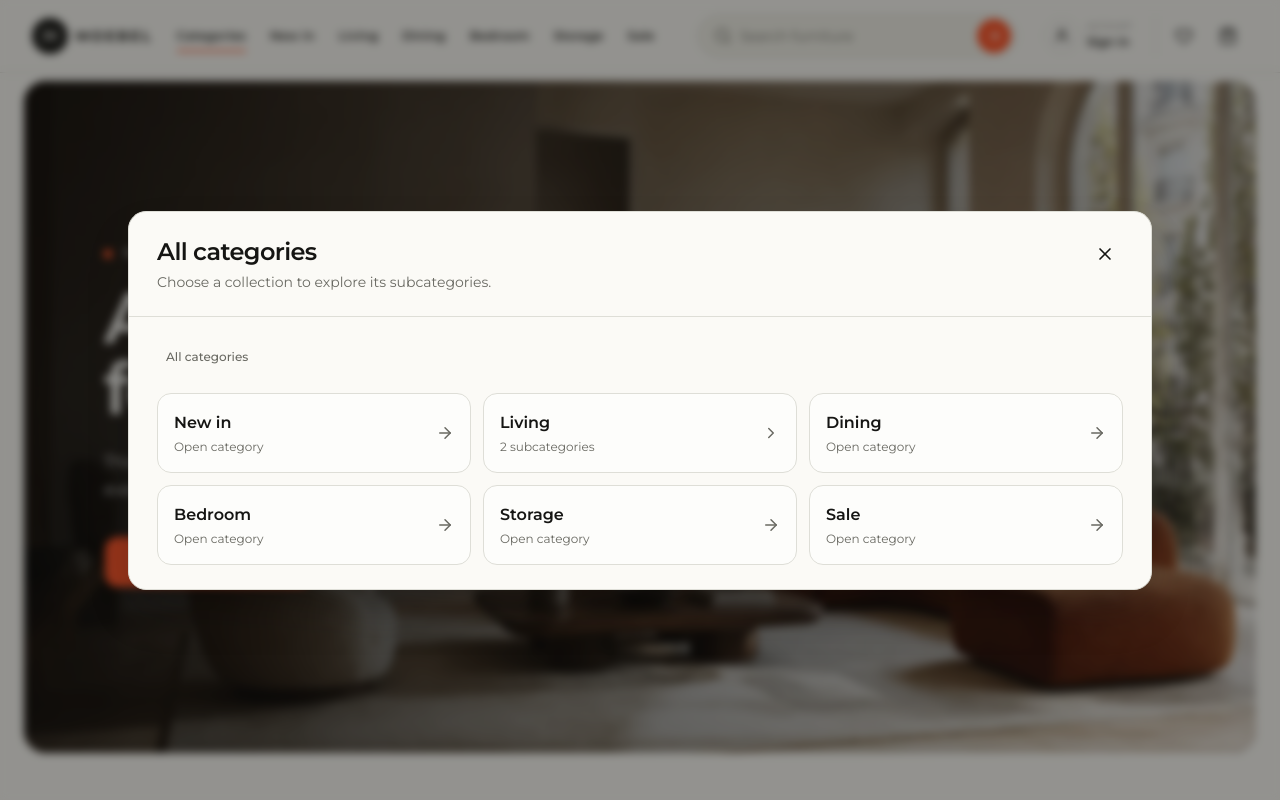
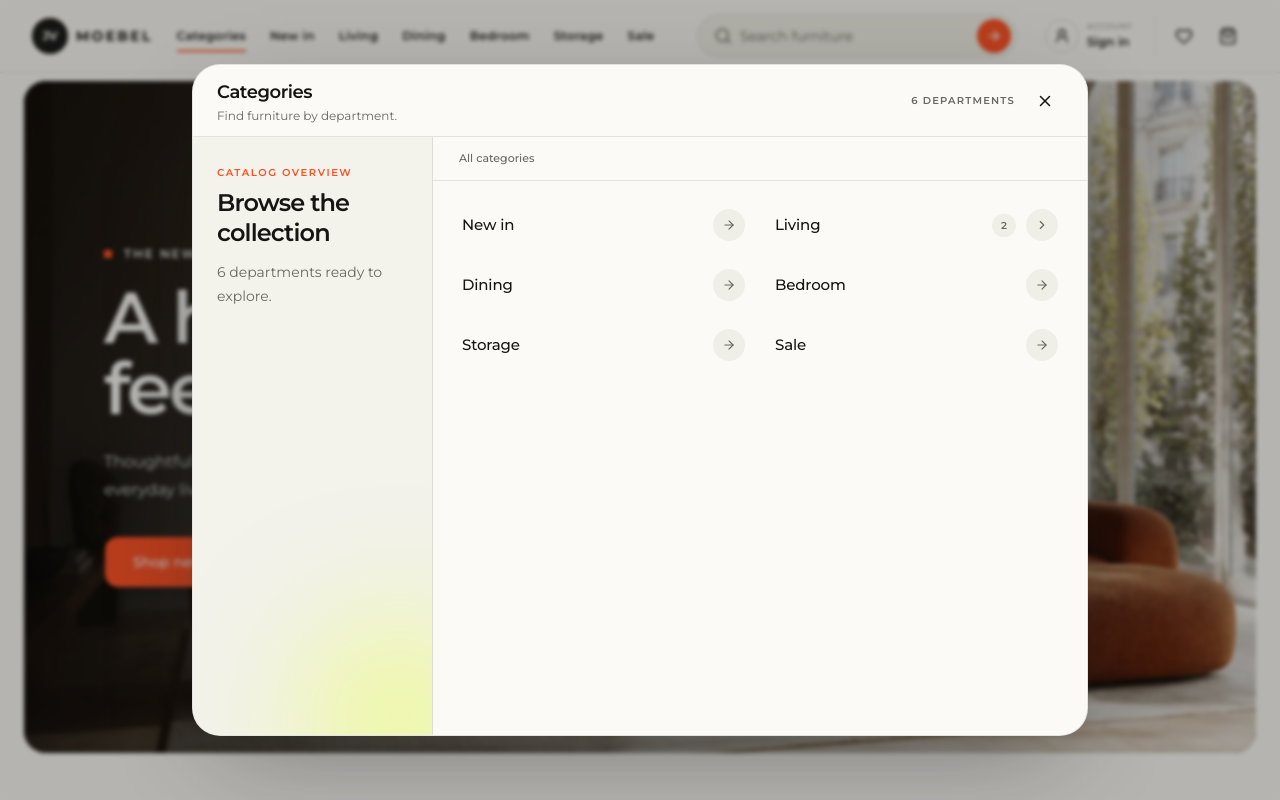
Before and after one commit to AutomatonSoft/jvmoebel-shopware-front, a Next.js app: page / in a window 1280 px wide. Both pictures are taken after a click on the button "Categories". Shown: the top 800 px of the page. Built offline with nearby package versions, Linux system fonts and the light colour scheme.

Commit message:
feat(header): redesign categories modal

```diff
--- a/src/features/storefront-shell/components/category-menu.tsx
+++ b/src/features/storefront-shell/components/category-menu.tsx
@@ -1,10 +1,17 @@
 "use client";
 
 import { Dialog } from "@base-ui/react/dialog";
-import { ArrowRight, ChevronLeft, ChevronRight, Menu, X } from "lucide-react";
-import { useState } from "react";
+import {
+  ArrowRight,
+  ChevronLeft,
+  ChevronRight,
+  LoaderCircle,
+  Menu,
+  X,
+} from "lucide-react";
 
 import { Button } from "@/components/ui/button";
+import { useCategoryMenu } from "@/features/storefront-shell/hooks/use-category-menu";
 import type {
   MainNavigation,
   StoreNavigationItem,
@@ -18,48 +25,77 @@ function getChildrenLabel(count: number) {
   return `${count} ${count === 1 ? "subcategory" : "subcategories"}`;
 }
 
-function CategoryItemContent({ item }: { item: StoreNavigationItem }) {
-  const hasChildren = item.children.length > 0;
+function getChildCount(item: StoreNavigationItem) {
+  return Math.max(item.childCount ?? 0, item.children.length);
+}
+
+function CategoryItemContent({
+  item,
+  loading,
+}: {
+  item: StoreNavigationItem;
+  loading: boolean;
+}) {
+  const childCount = getChildCount(item);
+  const hasChildren = childCount > 0;
 
   return (
     <>
       <span className="min-w-0 text-left">
-        <span className="block font-semibold wrap-break-word">
+        <span className="block text-sm font-medium tracking-[-0.01em] wrap-break-word sm:text-[0.9375rem]">
           {item.label}
         </span>
-        <span className="mt-1 block text-xs font-normal text-muted-foreground">
-          {hasChildren
-            ? getChildrenLabel(item.children.length)
-            : "Open category"}
+      </span>
+
+      <span className="flex shrink-0 items-center gap-2.5">
+        {loading ? (
+          <span className="text-[0.6875rem] text-muted-foreground">
+            Loading
+          </span>
+        ) : (
+          hasChildren && (
+            <span className="min-w-6 rounded-full bg-secondary px-2 py-1 text-center text-[0.625rem] font-semibold tabular-nums text-muted-foreground">
+              {childCount}
+            </span>
+          )
+        )}
+
+        <span className="grid size-8 place-items-center rounded-full bg-secondary text-muted-foreground transition-[background,color,transform] group-hover/category-item:bg-primary group-hover/category-item:text-primary-foreground group-hover/category-item:translate-x-0.5">
+          {loading ? (
+            <LoaderCircle className="size-3.5 animate-spin" />
+          ) : hasChildren ? (
+            <ChevronRight className="size-3.5" />
+          ) : (
+            <ArrowRight className="size-3.5" />
+          )}
         </span>
       </span>
-      {hasChildren ? (
-        <ChevronRight className="size-4.5 shrink-0 text-muted-foreground transition-transform group-hover/category-item:translate-x-0.5 group-hover/category-item:text-primary" />
-      ) : (
-        <ArrowRight className="size-4.5 shrink-0 text-muted-foreground transition-transform group-hover/category-item:translate-x-0.5 group-hover/category-item:text-primary" />
-      )}
     </>
   );
 }
 
 function CategoryItem({
   item,
+  loading,
   onSelect,
 }: {
   item: StoreNavigationItem;
-  onSelect: (item: StoreNavigationItem) => void;
+  loading: boolean;
+  onSelect: (item: StoreNavigationItem) => Promise<void>;
 }) {
   const className =
-    "group/category-item flex min-h-20 w-full items-center justify-between gap-4 rounded-xl border bg-card/60 px-4 py-3 text-foreground transition-[background,border-color,box-shadow,transform] hover:border-primary/35 hover:bg-primary/5 hover:shadow-sm focus-visible:ring-2 focus-visible:ring-primary focus-visible:ring-offset-2 motion-safe:active:scale-[.99]";
+    "group/category-item flex min-h-14 w-full items-center justify-between gap-4 rounded-xl border border-transparent px-3 py-2.5 text-foreground transition-[background,border-color,box-shadow,transform] hover:border-border hover:bg-card hover:shadow-sm focus-visible:ring-2 focus-visible:ring-primary focus-visible:ring-offset-2 disabled:cursor-wait motion-safe:active:scale-[.99]";
 
-  if (item.children.length > 0) {
+  if (getChildCount(item) > 0) {
     return (
       <button
+        aria-busy={loading || undefined}
         className={className}
-        onClick={() => onSelect(item)}
+        disabled={loading}
+        onClick={() => void onSelect(item)}
         type="button"
       >
-        <CategoryItemContent item={item} />
+        <CategoryItemContent item={item} loading={loading} />
       </button>
     );
   }
@@ -70,36 +106,26 @@ function CategoryItem({
       nativeButton={false}
       render={<a href={item.href} />}
     >
-      <CategoryItemContent item={item} />
+      <CategoryItemContent item={item} loading={false} />
     </Dialog.Close>
   );
 }
 
 export function CategoryMenu({ navigation }: CategoryMenuProps) {
-  const [categoryPath, setCategoryPath] = useState<StoreNavigationItem[]>([]);
-  const currentCategory = categoryPath.at(-1);
-  const currentItems = currentCategory?.children ?? navigation;
-
-  function openCategory(item: StoreNavigationItem) {
-    setCategoryPath((path) => [...path, item]);
-  }
-
-  function goBack() {
-    setCategoryPath((path) => path.slice(0, -1));
-  }
-
-  function goToPathDepth(depth: number) {
-    setCategoryPath((path) => path.slice(0, depth));
-  }
+  const {
+    categoryPath,
+    currentCategory,
+    currentItems,
+    goBack,
+    goToPathDepth,
+    handleOpenChange,
+    loadError,
+    loadingCategoryId,
+    openCategory,
+  } = useCategoryMenu(navigation);
 
   return (
-    <Dialog.Root
-      onOpenChange={(open) => {
-        if (open) {
-          setCategoryPath([]);
-        }
-      }}
-    >
+    <Dialog.Root onOpenChange={handleOpenChange}>
       <Dialog.Trigger
         aria-label="Open categories"
         className="relative flex h-18 shrink-0 cursor-pointer items-center gap-2 bg-transparent px-0 text-xs font-semibold tracking-wide transition-colors after:absolute after:inset-x-0 after:bottom-5 after:hidden after:h-0.5 after:bg-primary hover:text-primary focus-visible:ring-2 focus-visible:ring-primary focus-visible:ring-offset-4 focus-visible:outline-none lg:py-7 lg:after:block"
@@ -109,111 +135,142 @@ export function CategoryMenu({ navigation }: CategoryMenuProps) {
       </Dialog.Trigger>
 
       <Dialog.Portal>
-        <Dialog.Backdrop className="fixed inset-0 z-60 min-h-dvh bg-foreground/45 backdrop-blur-xs transition-opacity duration-200 data-ending-style:opacity-0 data-starting-style:opacity-0 supports-[-webkit-touch-callout:none]:absolute" />
-        <Dialog.Viewport className="fixed inset-0 z-70 flex min-h-dvh items-center justify-center overflow-y-auto p-3 sm:p-8">
-          <Dialog.Popup className="relative flex max-h-[calc(100dvh-1.5rem)] w-full max-w-5xl flex-col overflow-hidden rounded-2xl border bg-background shadow-2xl transition-[transform,opacity] duration-200 ease-out data-ending-style:scale-[.98] data-ending-style:opacity-0 data-starting-style:scale-[.98] data-starting-style:opacity-0 sm:max-h-[calc(100dvh-4rem)]">
-            <div className="flex shrink-0 items-start justify-between gap-4 border-b px-4 py-4 sm:px-7 sm:py-6">
-              <div className="flex min-w-0 items-start gap-2 sm:gap-3">
-                {currentCategory && (
-                  <Button
-                    aria-label="Back to previous categories"
-                    className="mt-0.5 rounded-full"
-                    onClick={goBack}
-                    size="icon-lg"
-                    type="button"
-                    variant="ghost"
-                  >
-                    <ChevronLeft className="size-5" />
-                  </Button>
-                )}
+        <Dialog.Backdrop className="fixed inset-0 z-60 min-h-dvh bg-foreground/30 backdrop-blur-[2px] transition-opacity duration-200 data-ending-style:opacity-0 data-starting-style:opacity-0 supports-[-webkit-touch-callout:none]:absolute" />
+        <Dialog.Viewport className="fixed inset-0 z-70 flex min-h-dvh items-center justify-center overflow-y-auto p-2 sm:p-6">
+          <Dialog.Popup className="relative flex h-[min(44rem,calc(100dvh-1rem))] w-full max-w-4xl flex-col overflow-hidden rounded-[1.5rem] border border-foreground/10 bg-background shadow-[0_32px_100px_-32px_rgba(21,21,19,0.45)] transition-[transform,opacity] duration-200 ease-out data-ending-style:translate-y-2 data-ending-style:scale-[.99] data-ending-style:opacity-0 data-starting-style:translate-y-2 data-starting-style:scale-[.99] data-starting-style:opacity-0 sm:h-[min(42rem,calc(100dvh-3rem))] sm:rounded-[1.75rem]">
+            <div className="flex min-h-18 shrink-0 items-center justify-between gap-4 border-b border-foreground/10 px-5 py-3 sm:px-6">
               <div className="min-w-0">
-                  <Dialog.Title className="truncate text-xl font-semibold tracking-tight sm:text-2xl">
-                    {currentCategory?.label ?? "All categories"}
+                <Dialog.Title className="text-lg font-semibold tracking-[-0.025em]">
+                  Categories
                 </Dialog.Title>
-                  <Dialog.Description className="mt-1 text-sm text-muted-foreground">
-                    {currentCategory
-                      ? getChildrenLabel(currentItems.length)
-                      : "Choose a collection to explore its subcategories."}
+                <Dialog.Description className="mt-0.5 truncate text-xs text-muted-foreground">
+                  Find furniture by department.
                 </Dialog.Description>
               </div>
-              </div>
 
+              <div className="flex shrink-0 items-center gap-3">
+                <span className="hidden text-[0.625rem] font-semibold tracking-[0.12em] text-muted-foreground uppercase sm:inline">
+                  {navigation.length} departments
+                </span>
                 <Dialog.Close
                   aria-label="Close categories"
                   render={
                     <Button
-                    className="shrink-0 rounded-full"
+                      className="rounded-full border border-transparent hover:border-border hover:bg-secondary"
                       size="icon-lg"
                       type="button"
                       variant="ghost"
                     />
                   }
                 >
-                <X className="size-5" />
+                  <X className="size-4.5" />
                 </Dialog.Close>
               </div>
+            </div>
 
-            <div className="min-h-0 overflow-y-auto px-4 py-4 sm:px-7 sm:py-6">
+            <div className="grid min-h-0 flex-1 lg:grid-cols-[15rem_minmax(0,1fr)]">
+              <aside className="relative shrink-0 overflow-hidden border-b border-border bg-secondary/70 px-5 py-5 text-foreground lg:border-r lg:border-b-0 lg:px-6 lg:py-7">
+                <div
+                  aria-hidden="true"
+                  className="pointer-events-none absolute -right-16 -bottom-20 size-48 rounded-full bg-accent/55 blur-3xl"
+                />
+
+                <div className="relative">
+                  {currentCategory && (
+                    <button
+                      className="-ml-2 mb-6 inline-flex h-8 items-center gap-1.5 rounded-full px-2 text-xs font-medium text-muted-foreground transition-colors hover:bg-background/80 hover:text-foreground focus-visible:ring-2 focus-visible:ring-primary"
+                      onClick={goBack}
+                      type="button"
+                    >
+                      <ChevronLeft className="size-3.5" />
+                      Back
+                    </button>
+                  )}
+
+                  <p className="mb-2 text-[0.625rem] font-semibold tracking-[0.16em] text-primary uppercase">
+                    {currentCategory ? "Current category" : "Catalog overview"}
+                  </p>
+                  <h2 className="text-xl leading-tight font-semibold tracking-[-0.035em] text-balance sm:text-2xl">
+                    {currentCategory?.label ?? "Browse the collection"}
+                  </h2>
+                  <p className="mt-3 max-w-xs text-xs leading-5 text-muted-foreground sm:text-sm sm:leading-6">
+                    {currentCategory
+                      ? getChildrenLabel(currentItems.length)
+                      : `${navigation.length} departments ready to explore.`}
+                  </p>
+
+                  {currentCategory && (
+                    <Dialog.Close
+                      className="group/view mt-6 inline-flex min-h-10 items-center gap-2 rounded-full bg-primary px-4 py-2 text-xs font-semibold text-primary-foreground transition-[background,color,transform] hover:bg-destructive focus-visible:ring-2 focus-visible:ring-primary focus-visible:ring-offset-2 focus-visible:ring-offset-secondary motion-safe:active:scale-[.98]"
+                      nativeButton={false}
+                      render={<a href={currentCategory.href} />}
+                    >
+                      View category
+                      <ArrowRight className="size-3.5 transition-transform group-hover/view:translate-x-0.5" />
+                    </Dialog.Close>
+                  )}
+                </div>
+              </aside>
+
+              <div className="flex min-h-0 min-w-0 flex-col">
                 <nav
                   aria-label="Category path"
-                className="mb-4 flex flex-wrap items-center gap-1 text-xs text-muted-foreground sm:mb-5"
+                  className="flex min-h-11 shrink-0 items-center gap-1 overflow-x-auto border-b border-foreground/10 px-4 text-[0.6875rem] text-muted-foreground scrollbar-width:none sm:px-5 [&::-webkit-scrollbar]:hidden"
                 >
-                <Button
-                  className="h-8 px-2 text-xs"
+                  <button
+                    className="shrink-0 rounded-md px-1.5 py-1 font-medium transition-colors hover:bg-secondary hover:text-foreground focus-visible:ring-2 focus-visible:ring-primary"
                     onClick={() => goToPathDepth(0)}
-                  size="sm"
                     type="button"
-                  variant="ghost"
                   >
                     All categories
-                </Button>
+                  </button>
                   {categoryPath.map((item, index) => (
-                  <span className="flex items-center gap-1" key={item.id}>
-                    <ChevronRight className="size-3.5" aria-hidden="true" />
+                    <span
+                      className="flex shrink-0 items-center gap-1"
+                      key={item.id}
+                    >
+                      <ChevronRight className="size-3 text-border" />
                       {index === categoryPath.length - 1 ? (
-                      <span className="max-w-48 truncate px-2 font-medium text-foreground">
+                        <span className="max-w-40 truncate px-1.5 py-1 font-medium text-foreground">
                           {item.label}
                         </span>
                       ) : (
-                      <Button
-                        className="h-8 max-w-48 px-2 text-xs"
+                        <button
+                          className="max-w-40 truncate rounded-md px-1.5 py-1 transition-colors hover:bg-secondary hover:text-foreground focus-visible:ring-2 focus-visible:ring-primary"
                           onClick={() => goToPathDepth(index + 1)}
-                        size="sm"
                           type="button"
-                        variant="ghost"
                         >
-                        <span className="truncate">{item.label}</span>
-                      </Button>
+                          {item.label}
+                        </button>
                       )}
                     </span>
                   ))}
                 </nav>
 
-              {currentCategory && (
-                <Dialog.Close
-                  className="mb-4 flex min-h-12 w-full items-center justify-between gap-4 rounded-xl bg-primary px-4 py-3 text-sm font-semibold text-primary-foreground transition-[background,transform] hover:bg-destructive focus-visible:ring-2 focus-visible:ring-primary focus-visible:ring-offset-2 motion-safe:active:scale-[.99] sm:mb-5"
-                  nativeButton={false}
-                  render={<a href={currentCategory.href} />}
+                <div className="min-h-0 flex-1 overflow-y-auto p-3 sm:p-4">
+                  {loadError && (
+                    <p
+                      className="mb-3 rounded-xl border border-destructive/25 bg-destructive/5 px-3.5 py-3 text-xs text-destructive"
+                      role="alert"
                     >
-                  <span>View all {currentCategory.label}</span>
-                  <ArrowRight
-                    className="size-4.5 shrink-0"
-                    aria-hidden="true"
-                  />
-                </Dialog.Close>
+                      Subcategories could not be loaded. Please try again.
+                    </p>
                   )}
 
                   <div
-                className="grid gap-2.5 motion-safe:animate-in motion-safe:fade-in motion-safe:slide-in-from-right-2 motion-safe:duration-200 sm:grid-cols-2 sm:gap-3 lg:grid-cols-3"
+                    className="grid gap-1 motion-safe:animate-in motion-safe:fade-in motion-safe:slide-in-from-right-1 motion-safe:duration-200 sm:grid-cols-2"
                     key={currentCategory?.id ?? "all-categories"}
                   >
                     {currentItems.map((item) => (
                       <CategoryItem
                         item={item}
                         key={item.id}
+                        loading={loadingCategoryId === item.id}
                         onSelect={openCategory}
                       />
                     ))}
+                  </div>
+                </div>
               </div>
             </div>
           </Dialog.Popup>
--- /dev/null
+++ b/src/features/storefront-shell/hooks/use-category-menu.ts
@@ -0,0 +1,101 @@
+"use client";
+
+import { useRef, useState } from "react";
+
+import type {
+  MainNavigation,
+  StoreNavigationItem,
+} from "@/features/storefront-shell/model/navigation";
+import { loadCategoryChildren } from "@/features/storefront-shell/server/load-category-children";
+
+export function useCategoryMenu(navigation: MainNavigation) {
+  const [categoryPath, setCategoryPath] = useState<StoreNavigationItem[]>([]);
+  const [loadedChildren, setLoadedChildren] = useState<
+    Record<string, StoreNavigationItem[]>
+  >({});
+  const [loadingCategoryId, setLoadingCategoryId] = useState<string>();
+  const [loadError, setLoadError] = useState(false);
+  const loadRequestId = useRef(0);
+  const currentCategory = categoryPath.at(-1);
+  const currentItems = currentCategory?.children ?? navigation;
+
+  function cancelPendingLoad() {
+    loadRequestId.current += 1;
+    setLoadingCategoryId(undefined);
+    setLoadError(false);
+  }
+
+  async function openCategory(item: StoreNavigationItem) {
+    const requestId = ++loadRequestId.current;
+    const hasCachedChildren = Object.prototype.hasOwnProperty.call(
+      loadedChildren,
+      item.id,
+    );
+    const children = hasCachedChildren
+      ? loadedChildren[item.id]
+      : item.children;
+
+    setLoadError(false);
+
+    if (children.length > 0 || hasCachedChildren) {
+      setCategoryPath((path) => [
+        ...path,
+        { ...item, childCount: children.length, children },
+      ]);
+      return;
+    }
+
+    setLoadingCategoryId(item.id);
+    const result = await loadCategoryChildren(item.id);
+
+    if (loadRequestId.current !== requestId) {
+      return;
+    }
+
+    setLoadingCategoryId(undefined);
+
+    if (result.status === "error") {
+      setLoadError(true);
+      return;
+    }
+
+    setLoadedChildren((loaded) => ({
+      ...loaded,
+      [item.id]: result.items,
+    }));
+    setCategoryPath((path) => [
+      ...path,
+      { ...item, childCount: result.items.length, children: result.items },
+    ]);
+  }
+
+  function goBack() {
+    cancelPendingLoad();
+    setCategoryPath((path) => path.slice(0, -1));
+  }
+
+  function goToPathDepth(depth: number) {
+    cancelPendingLoad();
+    setCategoryPath((path) => path.slice(0, depth));
+  }
+
+  function handleOpenChange(open: boolean) {
+    cancelPendingLoad();
+
+    if (open) {
+      setCategoryPath([]);
+    }
+  }
+
+  return {
+    categoryPath,
+    currentCategory,
+    currentItems,
+    goBack,
+    goToPathDepth,
+    handleOpenChange,
+    loadError,
+    loadingCategoryId,
+    openCategory,
+  };
+}
--- a/src/integrations/shopware/navigation.ts
+++ b/src/integrations/shopware/navigation.ts
@@ -31,7 +31,7 @@ async function getNavigation(
 }
 
 export function getShopwareMainNavigation(client: ShopwareClient) {
-  return getNavigation(client, "main-navigation");
+  return getNavigation(client, "main-navigation", 1);
 }
 
 export function getShopwareFooterNavigation(client: ShopwareClient) {
```
Also changed, not shown: 1 other file (tests, documents, lock files or other folders). Lines whose indentation alone changed are shown as unchanged.
